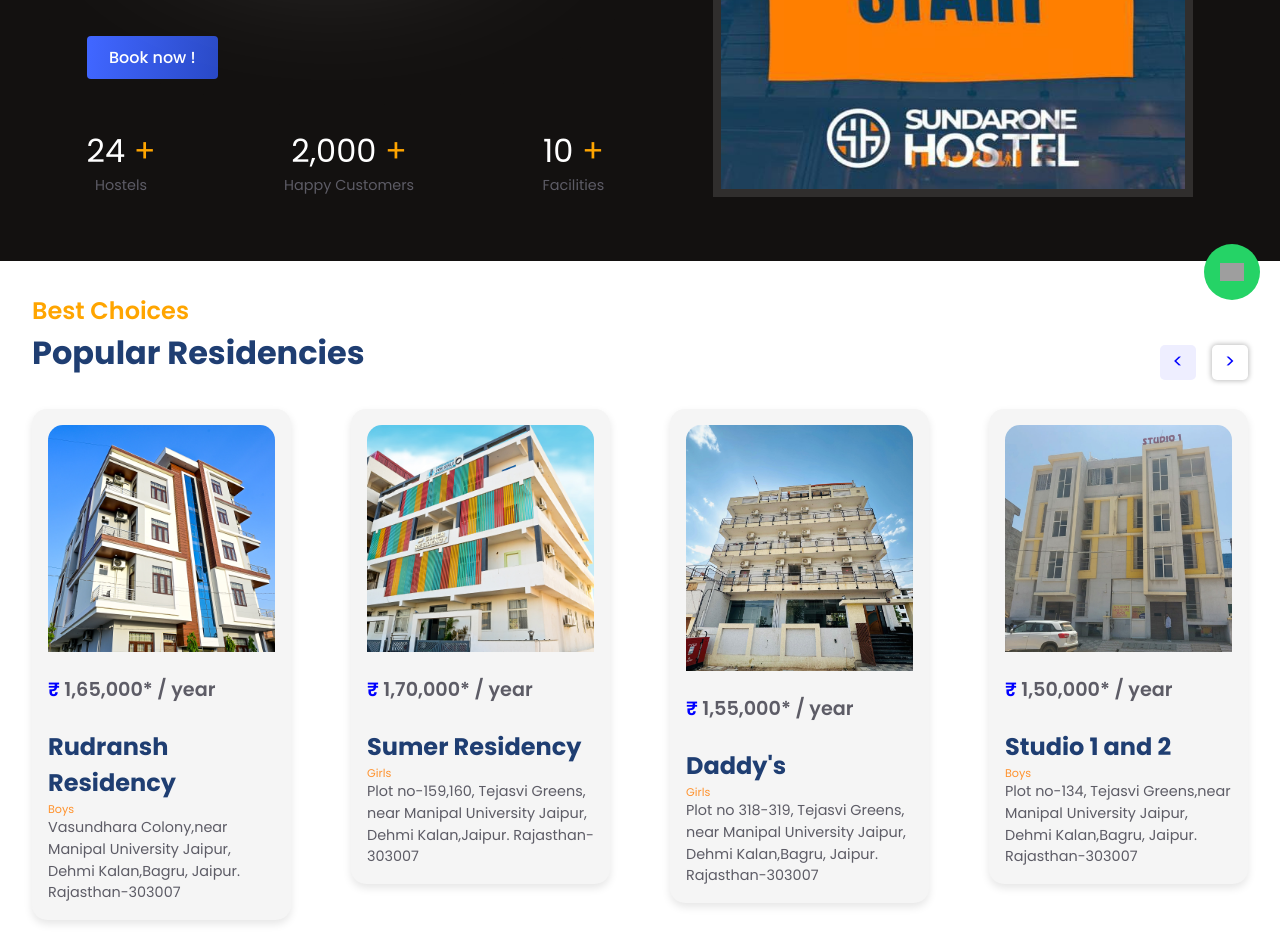
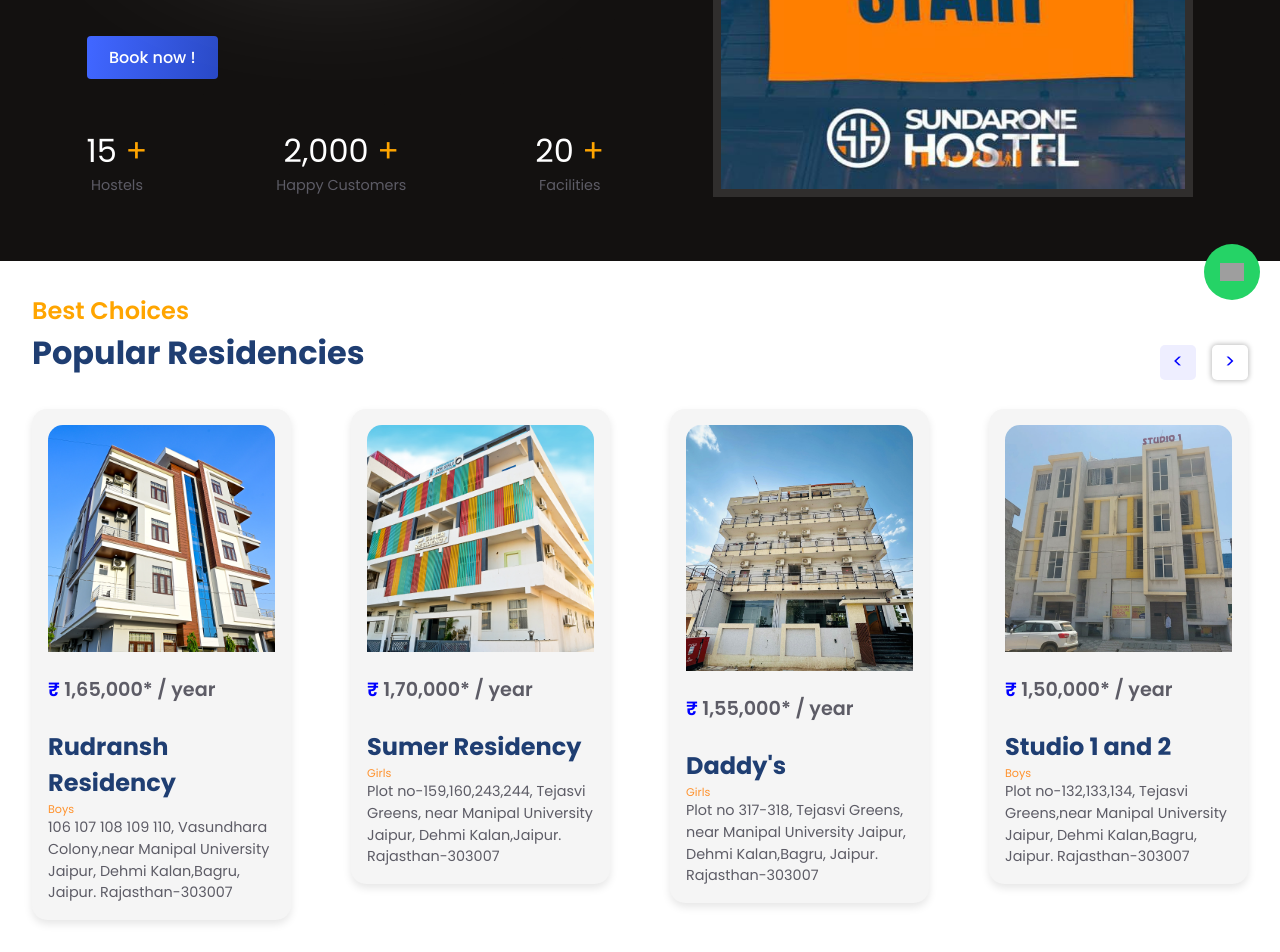
Before and after one commit to Karan-Palan/Sunderone-Hostel-Website, a React (Vite) app: page / in a window 1280 px wide. Shown: the part 480-1432 px from the top of the page. Built offline with nearby package versions, Linux system fonts and the light colour scheme; grey boxes are pictures that could not be loaded.

Commit message:
Add amenities and some minor changes

```diff
--- a/src/components/Amenities/Amenities.css
+++ b/src/components/Amenities/Amenities.css
@@ -12,7 +12,7 @@
 .amenity {
   text-align: center;
   margin: 20px;
-  flex: 0 0 calc(25% - 100px); /* Adjust based on your desired number of amenities per row */
+  flex: 0 0 calc(20% - 40px); /* Adjust based on your desired number of amenities per row */
 }
 
 .amenity-icon {
--- a/src/components/Amenities/Amenities.jsx
+++ b/src/components/Amenities/Amenities.jsx
@@ -11,7 +11,15 @@
   faParking,
   faCar,
   faCoffee,
-  faBed
+  faBed,
+  faBroom, // Housekeeping
+  faConciergeBell, // Reception
+  faFireExtinguisher, // Fire Extinguisher
+  faElevator, // Elevator
+  faBath, // Attached Bathroom
+  faKitchenSet, // Kitchen
+  faBatteryFull, // Power Backup
+  faWater // Geyser
 } from '@fortawesome/free-solid-svg-icons';
 import "./Amenities.css";
 
@@ -26,7 +34,15 @@
     { icon: faParking, label: "Parking" },
     { icon: faCar, label: "Car Rental" },
     { icon: faCoffee, label: "Coffee Shop" },
-    { icon: faBed, label: "Comfortable Rooms" }
+    { icon: faBed, label: "Comfortable Rooms" },
+    { icon: faBroom, label: "Housekeeping" },
+    { icon: faConciergeBell, label: "Reception" },
+    { icon: faFireExtinguisher, label: "Fire Extinguisher" },
+    { icon: faElevator, label: "Elevator" },
+    { icon: faBath, label: "Attached Bathroom" },
+    { icon: faKitchenSet, label: "Kitchen" },
+    { icon: faBatteryFull, label: "Power Backup" },
+    { icon: faWater, label: "Geyser" }
   ];
 
   const [scrolling, setScrolling] = useState(false);
--- a/src/components/Hero/Hero.jsx
+++ b/src/components/Hero/Hero.jsx
@@ -40,7 +40,7 @@
           <div className="flexCenter stats">
             <div className="flexColCenter stat">
               <span>
-                <CountUp start={1} end={24} duration={2} /> <span>+</span>
+                <CountUp start={1} end={15} duration={2} /> <span>+</span>
               </span>
               <span className="secondaryText">Hostels</span>
             </div>
@@ -54,7 +54,7 @@
 
             <div className="flexColCenter stat">
               <span>
-                <CountUp end={10} duration={2} /> <span>+</span>
+                <CountUp end={20} duration={2} /> <span>+</span>
               </span>
               <span className="secondaryText">Facilities</span>
             </div>
--- a/src/utils/slider.json
+++ b/src/utils/slider.json
@@ -3,7 +3,7 @@
     "name": "Rudransh Residency",
     "price": "1,65,000* / year",
     "gender": "Boys",
-    "detail": "Vasundhara Colony,near Manipal University Jaipur, Dehmi Kalan,Bagru, Jaipur. Rajasthan-303007",
+    "detail": "106 107 108 109 110, Vasundhara Colony,near Manipal University Jaipur, Dehmi Kalan,Bagru, Jaipur. Rajasthan-303007",
     "image": "./Hostel 1.jpg",
     "link" : "#"
   },
@@ -11,7 +11,7 @@
     "name": "Sumer Residency",
     "price": "1,70,000* / year",
     "gender": "Girls",
-    "detail": "Plot no-159,160, Tejasvi Greens, near Manipal University Jaipur, Dehmi Kalan,Jaipur. Rajasthan-303007",
+    "detail": "Plot no-159,160,243,244, Tejasvi Greens, near Manipal University Jaipur, Dehmi Kalan,Jaipur. Rajasthan-303007",
     "image": "./Hostel 2.jpg",
     "link" : "#"
   },
@@ -19,7 +19,7 @@
     "name": "Daddy's",
     "price": "1,55,000* / year",
     "gender": "Girls",
-    "detail": "Plot no 318-319, Tejasvi Greens, near Manipal University Jaipur, Dehmi Kalan,Bagru, Jaipur. Rajasthan-303007",
+    "detail": "Plot no 317-318, Tejasvi Greens, near Manipal University Jaipur, Dehmi Kalan,Bagru, Jaipur. Rajasthan-303007",
     "image": "./Hostel 3.jpeg",
     "link" : "#"
   },
@@ -27,7 +27,7 @@
     "name": "Studio 1 and 2",
     "price": "1,50,000* / year",
     "gender": "Boys",
-    "detail": "Plot no-134, Tejasvi Greens,near Manipal University Jaipur, Dehmi Kalan,Bagru, Jaipur. Rajasthan-303007",
+    "detail": "Plot no-132,133,134, Tejasvi Greens,near Manipal University Jaipur, Dehmi Kalan,Bagru, Jaipur. Rajasthan-303007",
     "image": "./Hostel 8.jpeg",
     "link" : "#"
   },
@@ -51,7 +51,7 @@
     "name": "Anvi residency",
     "price": "1,50,000* / year",
     "gender": "Boys",
-    "detail": "Plot no 74,77, Tejasvi Greens,near Manipal University Jaipur, Dehmi Kalan,Bagru, Jaipur. Rajasthan-303007",
+    "detail": "Plot no 62,63, Tejasvi Greens,near Manipal University Jaipur, Dehmi Kalan,Bagru, Jaipur. Rajasthan-303007",
     "image": "./Hostel 9.jpeg",
     "link" : "#"
   },
@@ -59,7 +59,7 @@
     "name": "Riddhima hostel",
     "price": "1,60,000* / year",
     "gender": "Boys",
-    "detail": "Plot no 26, Tejasvi Greens,near Manipal University Jaipur, Dehmi Kalan,Bagru, Jaipur. Rajasthan-303007",
+    "detail": "Plot no 23, Tejasvi Greens,near Manipal University Jaipur, Dehmi Kalan,Bagru, Jaipur. Rajasthan-303007",
     "image": "./Hostel 10.jpeg",
     "link" : "#"
   },
@@ -83,7 +83,7 @@
     "name": "Manushree residency",
     "price": "1,80,000* / year",
     "gender": "Boys",
-    "detail": "Plot no-290, Tejasvi Greens,near Manipal University Jaipur, Dehmi Kalan,Bagru, Jaipur. Rajasthan-303007",
+    "detail": "Plot no-289, Tejasvi Greens,near Manipal University Jaipur, Dehmi Kalan,Bagru, Jaipur. Rajasthan-303007",
     "image": "./Hostel 4.jpeg",
     "link" : "#"
   },
```
